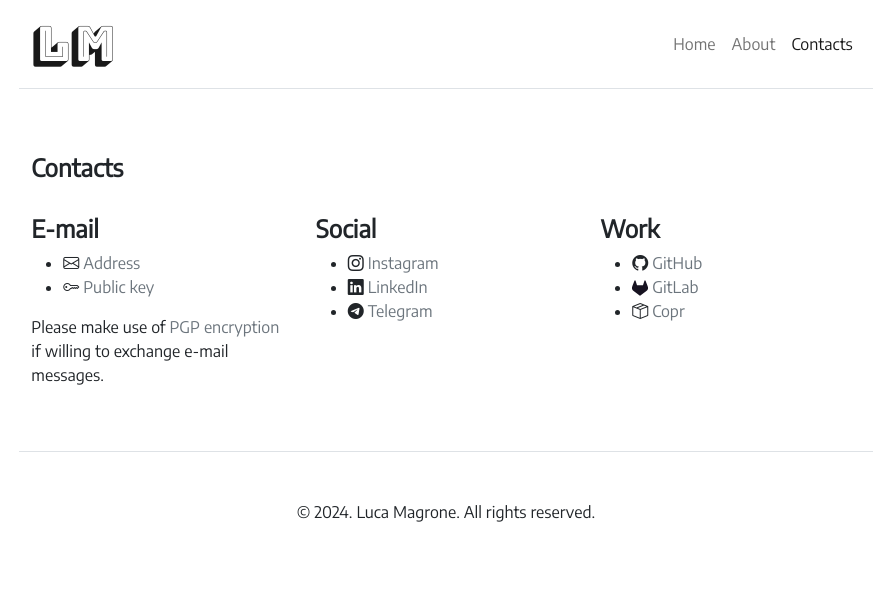
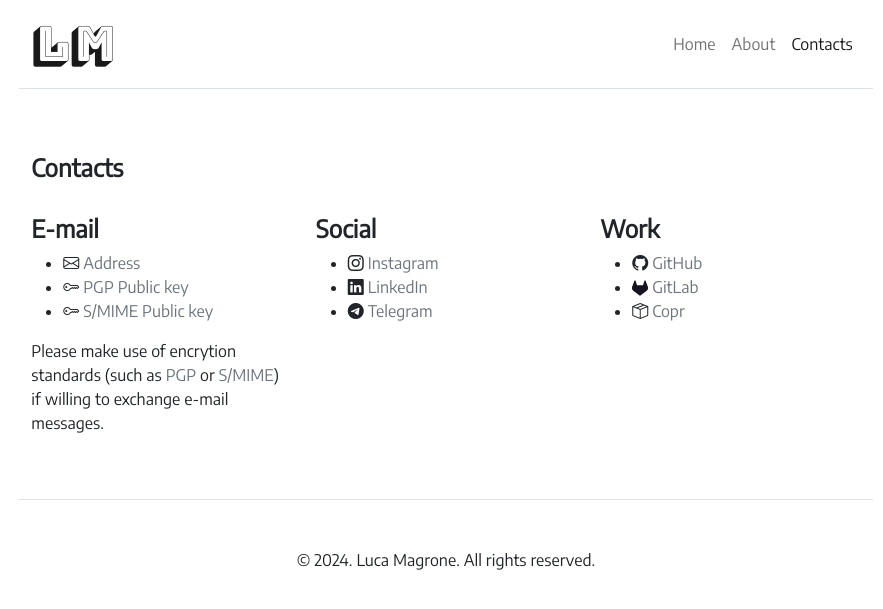
Before and after one commit to Leuca/Leuca.github.io, a Jekyll site: the page built from contacts.html, in a window 1280 px wide. Shown: the top 609 px of the page, without its empty margins (194-1077 px from the left). Built offline with Jekyll 4.4.1, drawn with Linux system fonts in a browser that asks for light colours; nearby versions of some CDN libraries.

Commit message:
Contacts: Add S/MIME public key
Signed-off-by: Luca Magrone <luca@magrone.cc>

```diff
--- a/contacts.html
+++ b/contacts.html
@@ -18,10 +18,13 @@ links: <link href="https://cdn.jsdelivr.net/npm/bootstrap-icons@1.9.1/font/boots
                         <i class="bi bi-envelope"></i> <a href="https://contacts.magrone.cc/?type=email" target="_blank" class="link-secondary">Address</a>
                     </li>
                     <li>
-                        <i class="bi bi-key"></i> <a href="pgp.txt" class="link-secondary">Public key</a>
+                        <i class="bi bi-key"></i> <a href="pgp.txt" class="link-secondary">PGP Public key</a>
+                    </li>
+                    <li>
+                        <i class="bi bi-key"></i> <a href="cert.pem" class="link-secondary">S/MIME Public key</a>
                     </li>
                 </ul>
-                <p>Please make use of <a href="https://en.wikipedia.org/wiki/Pretty_Good_Privacy" class="link-secondary">PGP encryption</a> if willing to exchange e-mail messages.</p>
+                <p>Please make use of encrytion standards (such as <a href="https://en.wikipedia.org/wiki/Pretty_Good_Privacy" class="link-secondary">PGP</a> or <a href="https://en.wikipedia.org/wiki/S/MIME" class="link-secondary">S/MIME</a>) if willing to exchange e-mail messages.</p>
             </div>
             <div class="col-md">
                 <h4><strong>Social</strong></h4>
```
Also changed, not shown: 1 other file.
